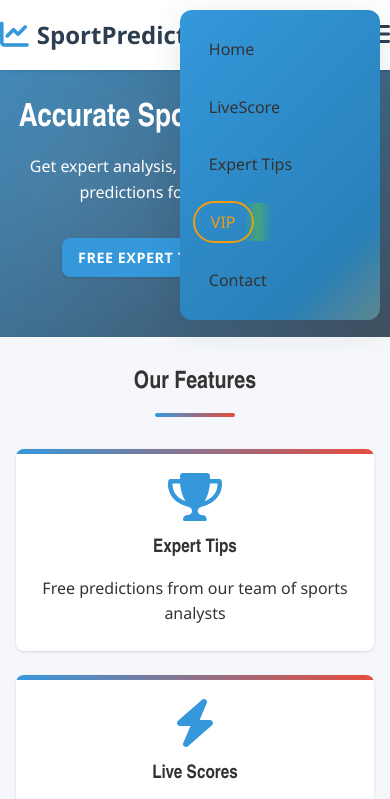
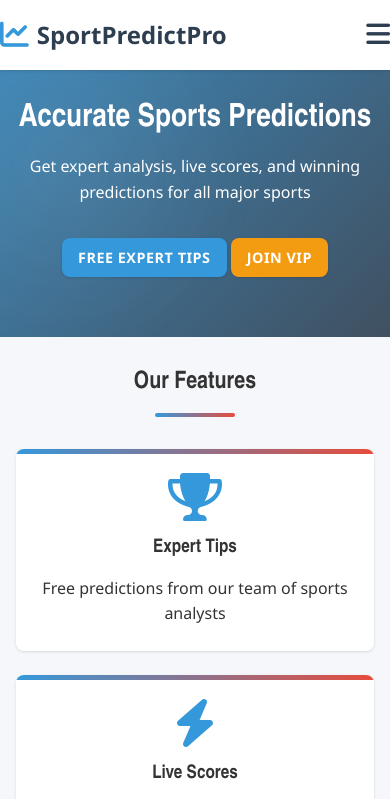
Before and after one commit to mightyelton-dean/sports-website, a plain HTML site: page index.html in a window 390 px wide. Both pictures are taken after a click on the button "Toggle Menu". Shown: the top 799 px of the page. Drawn offline with Linux system fonts and the light colour scheme.

Commit message:
Update style.css

```diff
--- a/style.css
+++ b/style.css
@@ -138,12 +138,14 @@
             background-color: rgba(255, 255, 255, 0.95);
             backdrop-filter: blur(5px);
         }
+/* --- HEADER & NAVIGATION (COMPACT, ROUNDED, ANIMATED, GLOWING BUTTONS) --- */
 
 .header-container {
     display: flex;
     justify-content: space-between;
     align-items: center;
     height: 70px;
+    position: relative;
 }
 
 .logo {
@@ -160,48 +162,167 @@
     font-size: 1.8rem;
 }
 
-        /* Navigation */
+/* Navigation for desktop */
 .nav-menu {
     display: flex;
     gap: var(--space-md);
+    list-style: none;
+    margin: 0;
+    padding: 0;
 }
 
 .nav-link {
     padding: var(--space-sm) var(--space-md);
-            border-radius: var(--radius-sm);
+    border-radius: var(--radius-full);
     font-weight: 500;
+    color: #333;
+    text-decoration: none;
     position: relative;
+    background: none;
+    border: none;
+    transition: background 0.2s, color 0.2s, box-shadow 0.2s;
+    box-shadow: 0 0 0px 0px var(--primary-color);
 }
 
-        .nav-link:hover {
+.nav-link:hover,
+.nav-link:focus {
     color: var(--primary-color);
+    background: #f0f4fa;
+    box-shadow: 0 0 10px 2px var(--primary-color), 0 0 15px 2px var(--accent-light);
+    animation: btn-glow 1.5s infinite alternate;
+}
+@keyframes btn-glow {
+    0% { box-shadow: 0 0 5px 2px var(--primary-color), 0 0 5px 2px var(--accent-light);}
+    100% { box-shadow: 0 0 18px 5px var(--primary-color), 0 0 22px 7px var(--accent-light);}
 }
 
-        .nav-link::after {
-            content: '';
-            position: absolute;
-            bottom: 0;
-            left: 50%;
-            width: 0;
-            height: 2px;
-            background-color: var(--primary-color);
-            transition: var(--transition-normal);
-            transform: translateX(-50%);
+/* VIP Button */
+.nav-link.vip-btn {
+    color: var(--vip-color);
+    border: 2px solid var(--vip-color);
+    background: none;
+    border-radius: var(--radius-full);
+    position: relative;
+    transition: color 0.3s, border-color 0.3s, transform 0.2s, box-shadow 0.2s;
+    box-shadow: 0 0 0px 0px var(--vip-color);
+    z-index: 2;
+}
+.nav-link.vip-btn:hover,
+.nav-link.vip-btn:focus {
+    color: #fff;
+    background: var(--vip-color);
+    border-color: var(--vip-dark);
+    box-shadow: 0 0 18px 4px var(--vip-color), 0 0 24px 6px var(--accent-color);
+    animation: btn-glow-vip 1.5s infinite alternate;
+}
+@keyframes btn-glow-vip {
+    0% { box-shadow: 0 0 8px 2px var(--vip-color), 0 0 5px 2px var(--accent-color);}
+    100% { box-shadow: 0 0 24px 8px var(--vip-color), 0 0 24px 7px var(--accent-color);}
 }
 
-        .nav-link:hover::after {
-            width: calc(100% - 2 * var(--space-md));
+/* Shine effect for VIP */
+.nav-link.vip-btn::before {
+    content: "";
+    position: absolute;
+    top: 0;
+    left: -100%;
+    width: 50%;
+    height: 100%;
+    background: linear-gradient(90deg, transparent, rgba(255,255,255,0.5), transparent);
+    animation: shine 3s infinite linear;
+    transition: left 0.5s;
+    z-index: 1;
 }
 
-        /* Mobile Menu */
+/* Mobile Menu Button */
 .mobile-menu-btn {
     display: none;
     background: none;
     border: none;
-            font-size: 1.5rem;
+    font-size: 1.7rem;
     cursor: pointer;
     color: var(--dark-color);
-            z-index: 1001;
+    z-index: 2001;
+}
+
+/* --- RESPONSIVE NAVIGATION (SMALL, ROUNDED, ANIMATED BG) --- */
+@media (max-width: 900px) {
+    .nav-menu {
+        display: none;
+        flex-direction: column;
+        align-items: flex-end;
+        position: fixed;
+        top: 15px;
+        right: 15px;
+        width: 170px;
+        min-width: 120px;
+        max-width: 80vw;
+        background: linear-gradient(135deg, #3498db, #2980b9, #f39c12, #e67e22, #e74c3c, #3498db);
+        background-size: 400% 400%;
+        box-shadow: 0 8px 32px rgba(44,62,80,0.18);
+        z-index: 2000;
+        padding: 1.2rem 0.7rem;
+        margin: 0;
+        border-radius: 18px 32px 18px 32px;
+        opacity: 0;
+        pointer-events: none;
+        transform: translateX(30px) scale(0.96);
+        transition: opacity 0.3s, transform 0.3s;
+        animation: menu-bg-gradient 7s ease-in-out infinite;
+    }
+    .nav-menu.show {
+        display: flex;
+        opacity: 1;
+        pointer-events: auto;
+        transform: translateX(0) scale(1);
+        animation: slideRight 0.3s cubic-bezier(.47,1.64,.41,.8) forwards, menu-bg-gradient 7s ease-in-out infinite;
+    }
+    .nav-menu li {
+        margin: 0.45rem 0;
+        text-align: right;
+        width: 100%;
+    }
+    .mobile-menu-btn {
+        display: block;
+    }
+}
+@media (min-width: 901px) {
+    .nav-menu {
+        display: flex !important;
+        position: static;
+        flex-direction: row;
+        background: none;
+        box-shadow: none;
+        padding: 0;
+        margin: 0;
+        border-radius: 0;
+        opacity: 1 !important;
+        pointer-events: auto !important;
+        transform: none !important;
+        animation: none !important;
+    }
+    .mobile-menu-btn {
+        display: none;
+    }
+}
+
+/* Slide right animation */
+@keyframes slideRight {
+    from { opacity: 0; transform: translateX(30px) scale(0.96);}
+    to   { opacity: 1; transform: translateX(0) scale(1);}
+}
+/* Animated gradient background for menu */
+@keyframes menu-bg-gradient {
+    0% {background-position:0% 50%;}
+    25% {background-position:50% 100%;}
+    50% {background-position:100% 50%;}
+    75% {background-position:50% 0%;}
+    100% {background-position:0% 50%;}
+}
+/* Shine effect for VIP button */
+@keyframes shine {
+    0% { left: -100%; }
+    100% { left: 100%; }
 }
 
         /* Hero Section */
@@ -941,189 +1062,3 @@
                 left: 100%;
             }
         }
-        /* ...[keep all your previous global/utility styles above as-is]... */
-
-/* --- HEADER & NAVIGATION --- */
-.header-container {
-    display: flex;
-    justify-content: space-between;
-    align-items: center;
-    height: 70px;
-    position: relative;
-}
-
-.logo {
-    font-size: 1.5rem;
-    font-weight: 700;
-    color: var(--secondary-color);
-    display: flex;
-    align-items: center;
-    gap: var(--space-sm);
-}
-
-.logo-icon {
-    color: var(--primary-color);
-    font-size: 1.8rem;
-}
-
-/* Navigation for desktop */
-.nav-menu {
-    display: flex;
-    gap: var(--space-md);
-    list-style: none;
-    margin: 0;
-    padding: 0;
-}
-
-.nav-link {
-    padding: var(--space-sm) var(--space-md);
-    border-radius: var(--radius-sm);
-    font-weight: 500;
-    color: #333;
-    text-decoration: none;
-    position: relative;
-    background: none;
-    border: none;
-    transition: background 0.2s, color 0.2s;
-}
-
-.nav-link:hover,
-.nav-link:focus {
-    color: var(--primary-color);
-    background: #f0f4fa;
-}
-
-/* VIP-Specific Styling */
-.nav-link.vip-btn {
-    position: relative;
-    overflow: hidden;
-    color: var(--vip-color);
-    border: 2px solid var(--vip-color);
-    border-radius: var(--radius-full);
-    padding: var(--space-sm) var(--space-md);
-    transition: color 0.3s, border-color 0.3s, transform 0.2s;
-}
-
-.nav-link.vip-btn::before {
-    content: "";
-    position: absolute;
-    top: 0;
-    left: -100%;
-    width: 50%;
-    height: 100%;
-    background: linear-gradient(
-        90deg,
-        transparent,
-        rgba(102, 207, 15, 0.4),
-        transparent
-    );
-    animation: shine 3s infinite linear;
-    transition: left 0.5s;
-}
-
-.nav-link.vip-btn:hover {
-    color: var(--vip-dark);
-    border-color: var(--vip-dark);
-    background-color: var(--vip-dark);
-    transform: scale(1.05);
-}
-
-.nav-link.vip-btn:active {
-    transform: scale(0.95);
-}
-
-/* Mobile Menu Button */
-.mobile-menu-btn {
-    display: none;
-    background: none;
-    border: none;
-    font-size: 1.5rem;
-    cursor: pointer;
-    color: var(--dark-color);
-    z-index: 2001;
-}
-
-/* --- RESPONSIVE NAVIGATION (ANIMATED RIGHT SLIDE MENU) --- */
-@media (max-width: 900px) {
-    .nav-menu {
-        display: none;
-        flex-direction: column;
-        position: fixed;
-        top: 10px;
-        right: 10px;
-        width: 200px;
-        max-width: 85vw;
-        height: auto;
-        min-height: 50px;
-        background: linear-gradient(135deg, #3498db, #2980b9, #f39c12, #e67e22, #e74c3c, #3498db);
-        background-size: 400% 400%;
-        box-shadow: 0 8px 32px rgba(44,62,80,0.14);
-        z-index: 2000;
-        padding: 1.2rem 0.8rem;
-        margin: 0;
-        border-radius: 12px;
-        animation: none;
-        opacity: 0;
-        pointer-events: none;
-        transition: opacity 0.3s, transform 0.3s;
-        transform: translateX(30px) scale(0.95);
-        /* Animate the background color */
-        animation: menu-bg-gradient 8s ease-in-out infinite;
-    }
-    .nav-menu.show {
-        display: flex;
-        opacity: 1;
-        pointer-events: auto;
-        transform: translateX(0) scale(1);
-        animation: slideRight 0.3s cubic-bezier(.47,1.64,.41,.8) forwards, menu-bg-gradient 8s ease-in-out infinite;
-    }
-    .nav-menu li {
-        margin: 0.5rem 0;
-        text-align: right;
-    }
-    .mobile-menu-btn {
-        display: block;
-    }
-}
-
-/* Hide menu on desktop, show as row */
-@media (min-width: 901px) {
-    .nav-menu {
-        display: flex !important;
-        position: static;
-        flex-direction: row;
-        background: none;
-        box-shadow: none;
-        padding: 0;
-        margin: 0;
-        border-radius: 0;
-        opacity: 1 !important;
-        pointer-events: auto !important;
-        transform: none !important;
-        animation: none !important;
-    }
-    .mobile-menu-btn {
-        display: none;
-    }
-}
-
-/* Slide right animation */
-@keyframes slideRight {
-    from { opacity: 0; transform: translateX(30px) scale(0.95);}
-    to   { opacity: 1; transform: translateX(0) scale(1);}
-}
-
-/* Animated gradient background for menu */
-@keyframes menu-bg-gradient {
-    0% {background-position:0% 50%;}
-    25% {background-position:50% 100%;}
-    50% {background-position:100% 50%;}
-    75% {background-position:50% 0%;}
-    100% {background-position:0% 50%;}
-}
-
-/* Shine effect for VIP button */
-@keyframes shine {
-    0% { left: -100%; }
-    100% { left: 100%; }
-}
```
Lines whose indentation alone changed are shown as unchanged.
